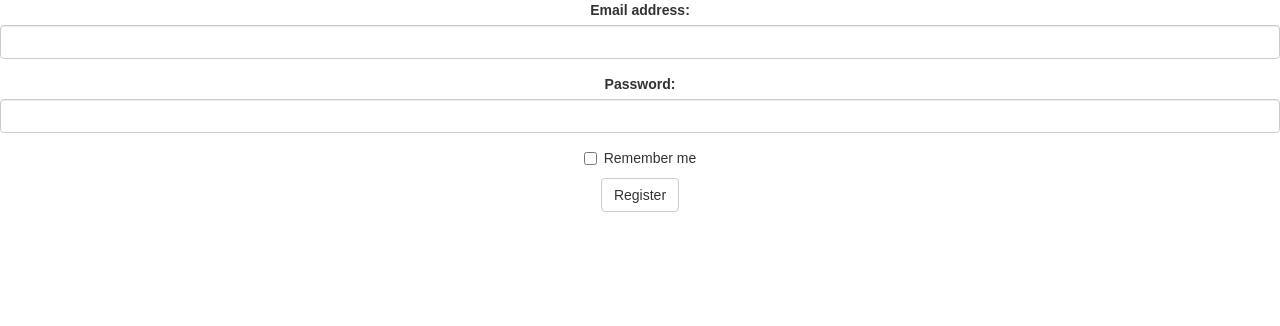
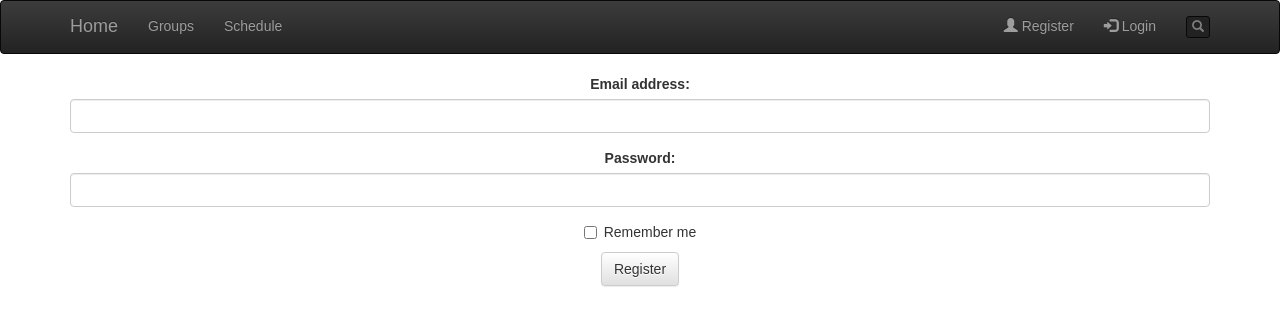
Before and after one commit to cshall13/world_cup_api, a React (Create React App) app in the folder world_cup_app/: page /register in a window 1280 px wide. Shown: the top 326 px of the page. Built offline with nearby package versions, Linux system fonts and the light colour scheme.

Commit message:
fix navbar

```diff
--- a/world_cup_app/public/index.html
+++ b/world_cup_app/public/index.html
@@ -20,7 +20,11 @@
       Learn how to configure a non-root public URL by running `npm run build`.
     -->
     <!-- Latest compiled and minified CSS -->
-    <link rel="stylesheet" href="https://maxcdn.bootstrapcdn.com/bootstrap/3.3.7/css/bootstrap.min.css">
+    <link rel="stylesheet" href="https://maxcdn.bootstrapcdn.com/bootstrap/3.3.7/css/bootstrap.min.css" integrity="sha384-BVYiiSIFeK1dGmJRAkycuHAHRg32OmUcww7on3RYdg4Va+PmSTsz/K68vbdEjh4u" crossorigin="anonymous">
+
+    <!-- Optional theme -->
+    <link rel="stylesheet" href="https://maxcdn.bootstrapcdn.com/bootstrap/3.3.7/css/bootstrap-theme.min.css">
+
     <script src="https://ajax.googleapis.com/ajax/libs/jquery/3.3.1/jquery.min.js"></script>
 
     <title>World Cup</title>
--- a/world_cup_app/src/App.js
+++ b/world_cup_app/src/App.js
@@ -11,6 +11,7 @@
     return (
       <Router>
         <div className="App">
+          <Route path="/" component={BootstrapNavBar} />
           <Route exact path="/" component={HomePage} />
           <Route exact path="/register" component={Register} />
           <Route exact path="/login" component={Login} />
--- a/world_cup_app/src/BootstrapNavBar.js
+++ b/world_cup_app/src/BootstrapNavBar.js
@@ -74,10 +74,10 @@
 					</NavItem>
 				</Nav>
 				<Nav pullRight>
-					<NavItem href="#">
+					<NavItem href="/register">
 						<Glyphicon glyph="user" /> Register
 					</NavItem>
-					<NavItem href="#">
+					<NavItem href="/login">
 						<Glyphicon glyph="log-in" /> Login
 					</NavItem>
 					<NavItem>
--- a/world_cup_app/src/HomePage.js
+++ b/world_cup_app/src/HomePage.js
@@ -27,7 +27,7 @@
 		bootstrapUtils.addStyle(Image, 'custom');
 		return (
 			<div>
-			    <style type="text/css">{`
+			    <style type="text/css" >{`
 				    .custom-rounded {
 				        width: 5%;
 				        height: 5%;
--- a/world_cup_app/src/register.js
+++ b/world_cup_app/src/register.js
@@ -40,6 +40,7 @@
   render(){
     // JSX DEMANDS all self-closing tags, be closed with a /
     return(
+    <div className="container">
       <form onSubmit={this.handleRegister}>
         <div className="form-group">
           <label htmlFor="email">Email address:</label>
@@ -54,7 +55,7 @@
         </div>
         <button type="submit" className="btn btn-default">Register</button>
       </form>
-
+    </div>
     )
   }
 }
```
Also changed, not shown: 1 other file (tests, documents, lock files or other folders). Lines whose indentation alone changed are shown as unchanged.
